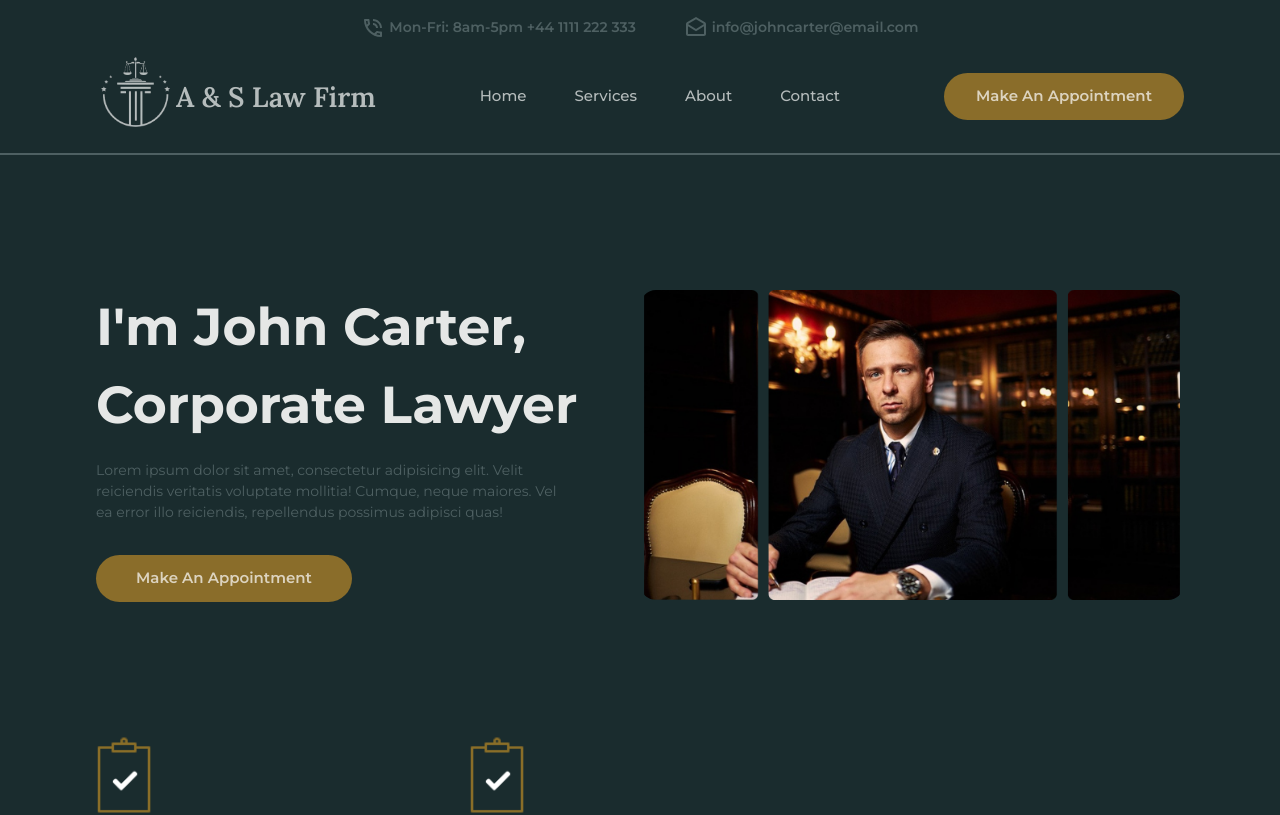
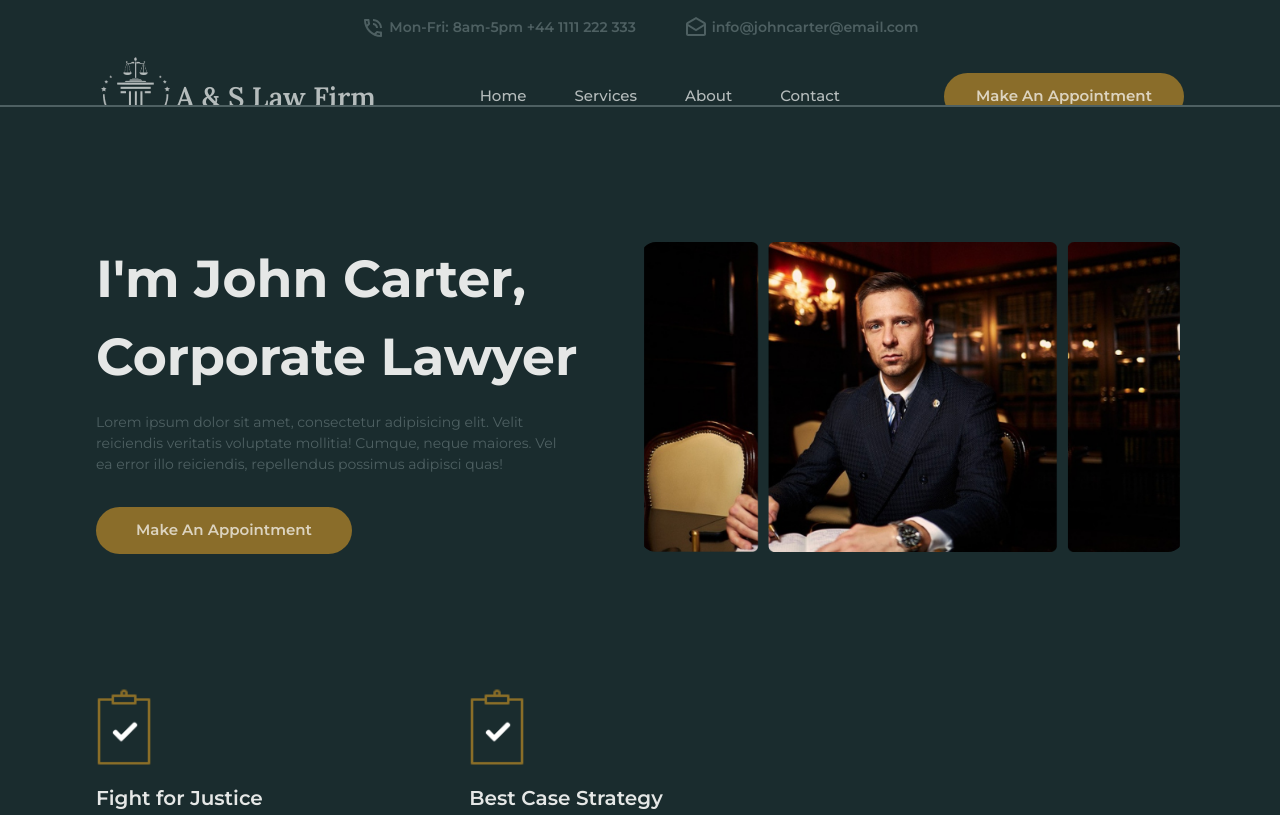
Before and after one commit to Harsh2972004/law-firm, a React (Vite) app: page / in a window 1280 px wide. Shown: the top 815 px of the page. Built offline with nearby package versions, Linux system fonts and the light colour scheme.

Commit message:
collapsable navbar

```diff
--- a/src/components/Clipboard.jsx
+++ b/src/components/Clipboard.jsx
@@ -3,7 +3,7 @@ import check from "../assets/images/check.png";
 
 const Clipboard = () => {
   return (
-    <div className="relative sm:right-2 xl:right-3 lgl:w-[80px] md:w-[60px]">
+    <div className="relative -z-20 sm:right-2 xl:right-3 lgl:w-[80px] md:w-[60px]">
       <img
         className="lgl:w-[80px] md:w-[60px]"
         src={clipboard}
--- /dev/null
+++ b/src/components/CollapsingNavbar.jsx
@@ -0,0 +1,22 @@
+const CollapsingNavbar = () => {
+  return (
+    <nav className="mx-6 flex flex-col items-start justify-center text-[16px] text-nav pb-4">
+      <ul>
+        <li className="hover:text-white transition-all ease-in">
+          <a href="#">Home</a>
+        </li>
+        <li className="hover:text-white transition-all ease-in mt-2">
+          <a href="">Services</a>
+        </li>
+        <li className="hover:text-white transition-all ease-in mt-2">
+          <a href="">About</a>
+        </li>
+        <li className="hover:text-white transition-all ease-in mt-2">
+          <a href="">Contact</a>
+        </li>
+      </ul>
+    </nav>
+  );
+};
+
+export default CollapsingNavbar;
--- a/src/components/NavBar.jsx
+++ b/src/components/NavBar.jsx
@@ -1,9 +1,21 @@
+import { useState } from "react";
 import logo from "../assets/images/law_logo.png";
 import MenuIcon from "@mui/icons-material/Menu";
+import CloseIcon from "@mui/icons-material/Close";
+import CollapsingNavbar from "./CollapsingNavbar";
 
 const NavBar = () => {
+  const [open, setOpen] = useState(false);
+  const onclick = () => {
+    setOpen(!open);
+  };
   return (
-    <nav className="navbar justify-between text-nav font-medium py-4 p">
+    <nav
+      className={` ${
+        open ? "max-h-[200px]" : "max-h-[65px]"
+      } overflow-hidden transition-all ease-in-out duration-300`}
+    >
+      <div className="navbar justify-between text-nav font-medium py-4 p">
         <div className="center cursor-pointer">
           <img
             className="xl:w-[80px] lgl:mb-2 sm:mb-1 lgl:w-[50px] md:w-[38px] sm:w-[32px]"
@@ -16,7 +28,7 @@ const NavBar = () => {
         </div>
         <ul className="center xl:gap-12 lgl:gap-8 lgl:text-[15px] hide">
           <li className="hover:text-white transition-all ease-in">
-          <a href="">Home</a>
+            <a href="#">Home</a>
           </li>
           <li className="hover:text-white transition-all ease-in">
             <a href="">Services</a>
@@ -31,8 +43,12 @@ const NavBar = () => {
         <button className="bg-btn rounded-full xl:px-8 py-3 text-white/70 font-semibold lgl:px-6 lgl:text-[15px] hover:text-white hover:bg-yellow-700 transition-all ease-in hide">
           Make An Appointment
         </button>
-      <div className="menu">
-        <MenuIcon />
+        <div onClick={onclick} className="menu relative">
+          {open ? <CloseIcon /> : <MenuIcon />}
+        </div>
+      </div>
+      <div className="relative -z-100">
+        <CollapsingNavbar />
       </div>
     </nav>
   );
```
Also changed, not shown: src/components/Modal.jsx (added). Lines whose indentation alone changed are shown as unchanged.
